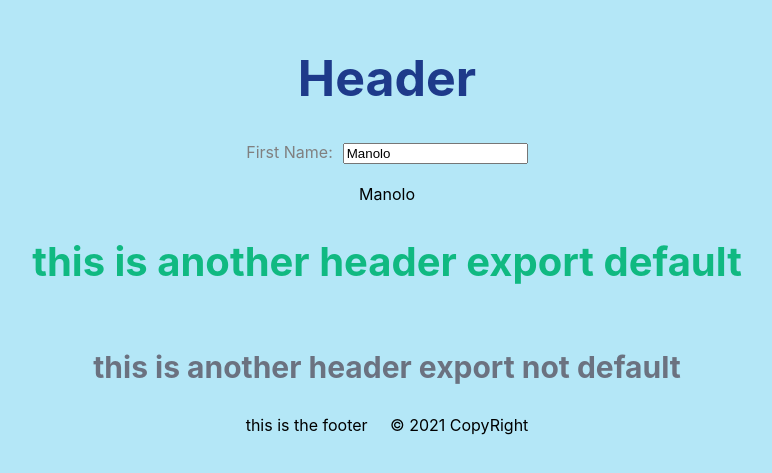
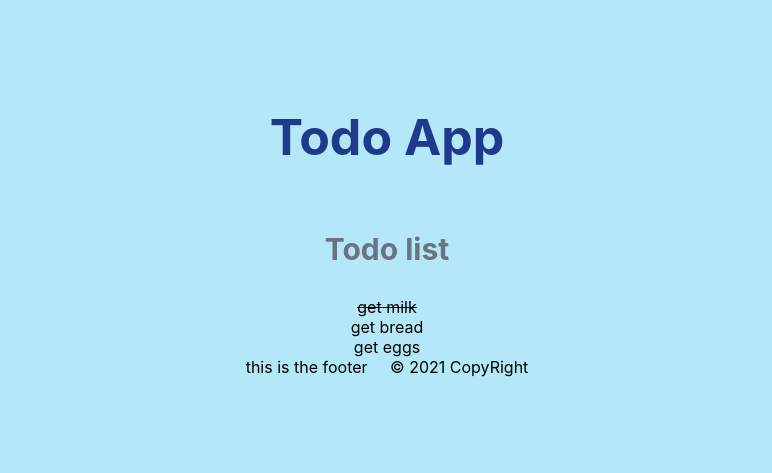
Before and after one commit to Zeky84/todo, a React (Create React App) app: page / in a window 1280 px wide. Shown: the part 175-648 px from the top of the page, without its empty margins (253-1025 px from the left). Built offline with nearby package versions, Linux system fonts and the light colour scheme.

Commit message:
more commits

```diff
--- a/src/Components/Header/header.js
+++ b/src/Components/Header/header.js
@@ -3,7 +3,7 @@ import React from 'react';
 const Header = () => {
     return (
         <div>
-            <h1>Header</h1>
+            <h1>Todo App</h1>
         </div>
     );
 };
--- a/src/Web/Homepage/homepage.js
+++ b/src/Web/Homepage/homepage.js
@@ -1,33 +1,58 @@
-import React, { useEffect,useState } from 'react';
+// import React, { useEffect, useState } from 'react';
 import Header from '../../Components/Header/header';
-import AnotherHeader, { AnotherHeaderOn } from '../../Components/Header/anotherHeader';
+// import AnotherHeader, { AnotherHeaderOn } from '../../Components/Header/anotherHeader';
 import Footer from '../../Components/Footer/footer';
 
 const Homepage = () => {
+    const todoItems = [
+        { id:1, itemName: "get milk", isDone: true },
+        { id:2, itemName: "get bread", isDone: false },
+        { id:3, itemName: "get eggs", isDone: false },
+    ];
 
-    const [name, setName] = useState("Manolo");//getter(name) and setter(setName) the same that java but less verbose
-    const [age, setAge] = useState(0);
-    const [lastName, setLastName] = useState("Lopez");
+    // const [name, setName] = useState("Manolo");//getter(name) and setter(setName) the same that java but less verbose
+    // const [lastName, setLastName] = useState("Lopez");
+    // const [age, setAge] = useState(20);
 
-    useEffect( () => {
-        console.log("hello my name is " + name);
-    }, [name]);
+    // useEffect(() => {
+    //     console.log("My Name is " + name);
+    // }, [name]);
+
+    // useEffect(() => {
+    //     console.log("My Last Name i is " + lastName);
+    // }, [lastName]);
 
 
 
     return (
         <div className="homepage">
+            {/* <div>
+                <label htmlFor="name" style={{ color: "grey", marginRight: "10px" }}>First Name:</label>
+                <input type="text" id="name" onChange={(e) =>setName(e.target.value)} value= {name}/>
+                </div>
+                <div>
+                <label htmlFor="lastName" style={{ color: "grey", marginRight: "10px" }}>Last Name:</label>
+                <input type="text" id="lastName" onChange={(e) =>setLastName(e.target.value)} value= {lastName}/>
+                </div>
+                <div>
+                <label htmlFor="age" style={{ color: "grey", marginRight: "10px" }}>age:</label>
+                <input type="number" id="age" onChange={function (e){
+                    console.log(e);//printing the event to see all the things it fires
+                    setAge(e.target.ariaValueNow)}} value= {age}/>
+                    </div>
+                    <br />
+                    <div>
+                    My name is  {name} {lastName} and I am {age} years old
+                    </div> */}
             <Header />
-            <div>
-                <label htmlFor="name" style={{ color: "grey", marginRight: "10px" }}>First Name:</label>
-                <input type="text" id="setName" onChange={(e) =>setName(e.target.value)} value= {name}/>
-            </div>
-            <br />
-            <div>
-                {name}
-            </div>
-            <AnotherHeader />
-            <AnotherHeaderOn />
+            <h3>Todo list</h3>
+            {todoItems.map((todoItem) => {
+                return (
+                    <div key={todoItem.id}>
+                        <label style={ todoItem.isDone===true ? {textDecoration: "line-through"}:{}}> {todoItem.itemName}</label>
+                    </div>
+                );
+            })}
             <Footer />
         </div>
     );
```
